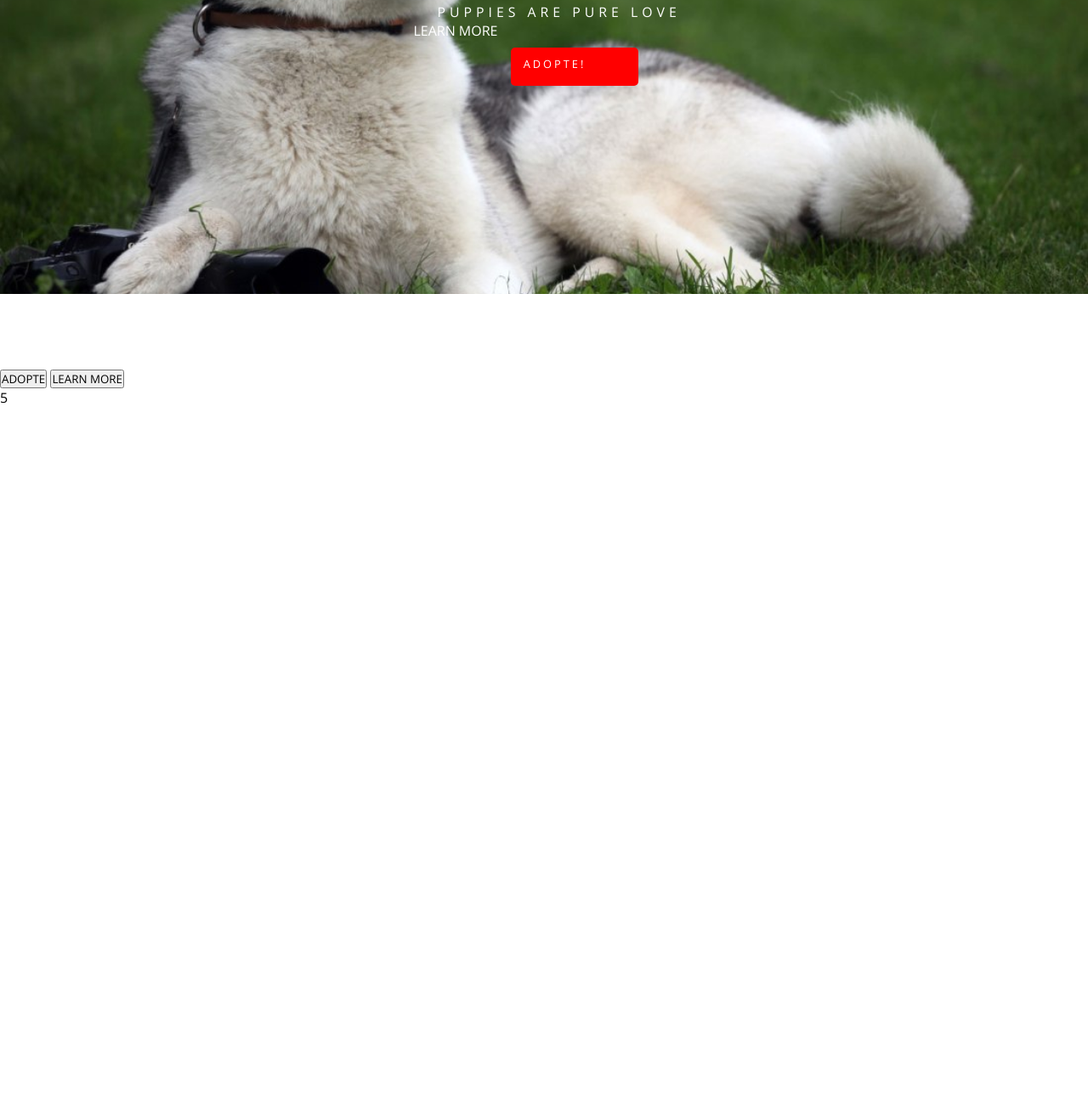
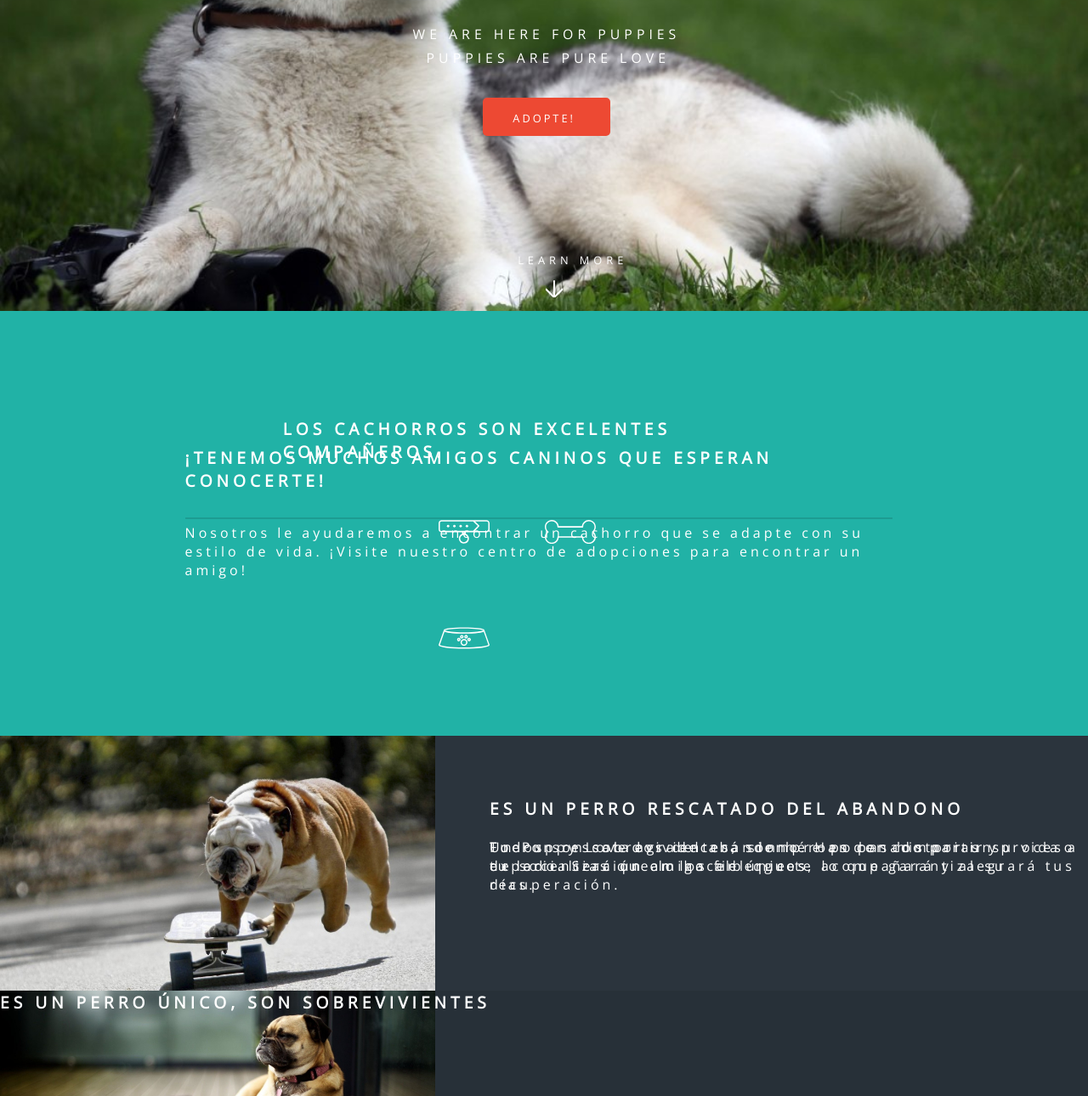
Before and after one commit to Neiza/PuppyLove, a plain HTML site: page index.html in a window 1280 px wide. Shown: the part 334-1624 px from the top of the page at 85% size. Before the commit the page ends 835 px from the top, so only its background shows below. Drawn offline with nearby package versions, Linux system fonts and the light colour scheme.

Commit message:
section grey

```diff
--- a/assets/css/main.css
+++ b/assets/css/main.css
@@ -5,18 +5,50 @@
 }
 
 .header{
-background-image: url('../images/banner.jpg');
-height: 680px;
-background-size:cover;
-background-position-y: -75px;
-background-repeat: no-repeat;
-color: white;
+  background-image: url('../images/banner.jpg');
+  height: 700px;
+  background-size:cover;
+  background-position-y: -75px;
+  background-repeat: no-repeat;
+  color: white;
 }
+
+@media  screen and (max-width: 500px){
+  .header{
+
+    background-image: url('../images/pic05.jpg');
+    width: 100%;
+    height: 320px;
+    background-size:cover;
+    background-position-x: -80px;
+    background-position-y: -5px;
+    background-repeat: no-repeat;
+ }
+
+
+
+ .header-title{
+   border-top: 2px solid white;
+   border-bottom: 2px solid white;
+   padding-left: 16%;
+   padding-top: 13px;
+   padding-bottom: 13px;
+   width: 270px;
+ }
+
+ h1{
+   font-weight:800;
+   letter-spacing: 8px;
+   font-size: 1em;
+ }
+}
+
+
 
 .header-container{
   position: absolute;
-  top: 210px;
-  left: 38%;
+  top: 33%;
+  left: 37%;
 }
 
 .header-title{
@@ -54,15 +86,137 @@ h1{
   box-sizing: border-box;
   text-decoration: none;
   color: white;
-  background-color: red;
+  background-color: #ed4933;
   width: 150px;
   height: 45px;
   border-radius: 5px;
   position: absolute;
-  left: 35%;
-  top: 180px;
-  padding: 10px;
+  left: 29%;
+  top: 185px;
+  padding: 15px;
+  padding-left: 35px;
   font-size: 0.8em;
   letter-spacing: 3px;
-  padding-left: 15px;
 }
+
+.header-learnMore{
+  position: absolute;
+  top: 400px;
+  left: 17%;
+  width: 250px;
+  padding: 0;
+  margin: 0;
+}
+
+.learnMore-text{
+  position: absolute;
+  bottom: 15px;
+  left: 32%;
+  letter-spacing: 5px;
+  font-size: 0.8em;
+}
+
+.icon-arrow{
+  position: absolute;
+  left: 45%;
+  height: 20px;
+}
+
+.turquese{
+  position: absolute;
+  background-color: #21b2a6;
+  width: 100%;
+  height: 500px;
+  color: white;
+}
+
+.titleText{
+  position: absolute;
+  font-size: 1.2em;
+  letter-spacing: 5px;
+  font-weight: bold;
+}
+
+.turquese-titleText{
+  width: 50%;
+}
+
+.turquese-text1{
+  top: 25%;
+  left: 26%;
+}
+
+.turquese-text2{
+  width: 65%;
+  border-bottom: 2px solid #1d9c92;
+  padding-bottom: 30px;
+  padding-top: 9px;
+  top: 30%;
+  left: 17%;
+}
+
+.text{
+  position: absolute;
+  font-size: 1em;
+  letter-spacing: 4px;
+  font-weight:lighter;
+}
+
+.turquese-text{
+  top: 50%;
+  left:17%;
+  width: 68%;
+}
+
+.turquese-Conticon{
+  position: absolute;
+  bottom: 10%;
+  width: 28%;
+  left:38%;
+}
+
+.turquese-icon{
+  padding: 30px;
+}
+
+.grey{
+  position: absolute;
+  top: 1200px;
+  width: 100%;
+  height: 1200px;
+  color: white;
+}
+
+.grey-element{
+  width: 100%;
+  height: 300px;
+}
+
+.gElement1{
+  background-color: #2b343d;
+}
+
+.gElement2{
+  background-color: #273038;
+}
+
+.gElement3{
+  background-color: #242C33;
+}
+
+.grey-img{
+  width: 40%;
+  height: 100%;
+}
+
+.grey-titleText1{
+  position: absolute;
+  top: 6%;
+  left: 45%;
+}
+
+.grey-text{
+  position: absolute;
+  top: 10%;
+  left: 45%;
+}
--- a/index.html
+++ b/index.html
@@ -19,38 +19,44 @@
       <a class="adopte-btn" href="#">ADOPTE!</a>
       <div class="header-learnMore">
         <span class="learnMore-text">LEARN MORE</span>
-        <img src="" alt="">
+        <img class="icon-arrow icon" src="assets\images\icons\arrow.svg" alt="Flecha para ir hacia abajo">
       </div>
     </div>
-
   </header>
   <section class="turquese">
-    <div class="turquese-titleCont titleCont">
-      <h2 class="turquese-titleText titleText"></h2>
+    <h2 class="turquese-titleText turquese-text1 titleText">LOS CACHORROS SON EXCELENTES COMPAÑEROS.</h2>
+    <h2 class="turquese-titleText turquese-text2 titleText ">¡TENEMOS MUCHOS AMIGOS CANINOS QUE ESPERAN CONOCERTE!</h2>
+    <p class="turquese-text text"> Nosotros le ayudaremos a encontrar un
+      cachorro que se adapte con su estilo de vida. ¡Visite nuestro
+      centro de adopciones para encontrar un amigo!
+    </p>
+    <div class="turquese-Conticon">
+      <img class="turquese-icon" src="assets\images\icons\collar.svg" alt="">
+      <img class="turquese-icon" src="assets\images\icons\bone.svg" alt="">
+      <img class="turquese-icon" src="assets\images\icons\pet-plate.svg" alt="">
     </div>
-    <span class="turquese-text text">  </span>
-    <img src="" alt="">
-    <img src="" alt="">
-    <img src="" alt="">
   </section>
   <section class="grey">
-    <div class="grey-element">
-      <img src="" alt="" class="grey-img">
-      <h2 class="grey-titleText titleText"></h2>
-      <h3 class="grey-text text"></h3>
+    <div class="grey-element gElement1">
+      <img class="grey-img gImg1" src="assets\images\pic01.jpg" alt="bulldog en skate" class="grey-img">
+      <h2 class="grey-titleText1 titleText">ES UN PERRO RESCATADO DEL ABANDONO</h2>
+      <p class="grey-text text">Fueron rescatados del abandono. Han pasado
+      por un proceso de socialización en los albergues, lo que garantiza su recuperación.</p>
     </div>
-    <div class="grey-element">
-      <h2 class="grey-titleText titleText"></h2>
-      <h3 class="grey-text text"></h3>
-      <img src="" alt="" class="grey-img">
+    <div class="grey-element gElement2">
+      <h2 class="grey-titleText2 titleText">ES UN PERRO ÚNICO, SON SOBREVIVIENTES</h2>
+      <p class="grey-text text">Todos son sobrevivientes, son héroes con historias y experiencias que lo
+        hacen únicos</p>
+      <img class="grey-img gImg2" src="assets\images\pic02.jpg" alt="pug sentado" class="grey-img">
     </div>
-    <div class="grey-element">
-      <img src="" alt="" class="grey-img">
-      <h2 class="grey-titleText titleText"></h2>
-      <h3 class="grey-text text"></h3>
+    <div class="grey-element gElement3">
+      <img class="grey-img gImg3" src="assets\images\pic03.jpg" alt="cachorrito" class="grey-img">
+      <h2 class="grey-titleText3 titleText">ES UN PERRO NOBLE. UN PUPPY LOVE AGRADECIDO</h2>
+      <p class="grey-text text">Un Puppy Love agradecerá siempre poder compartir su vida a tu lado.
+        Será un amigo fiel que te acompañará y alegrará tus días.</p>
     </div>
   </section>
-  <section class="morado">
+  <section class="morado ">
     <div class="morado-titleCont">
       <h2 class="morado-title"></h2>
       <h3 class="morado-text"></h3>
```
